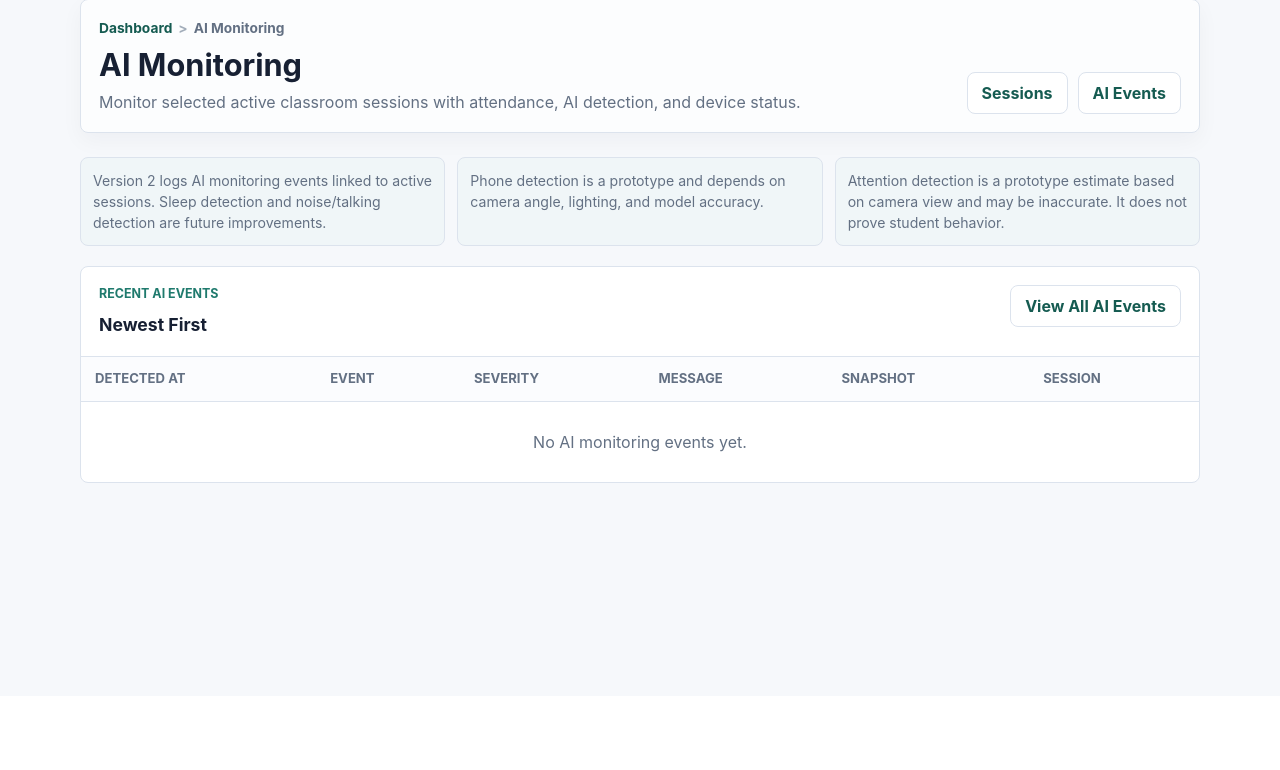
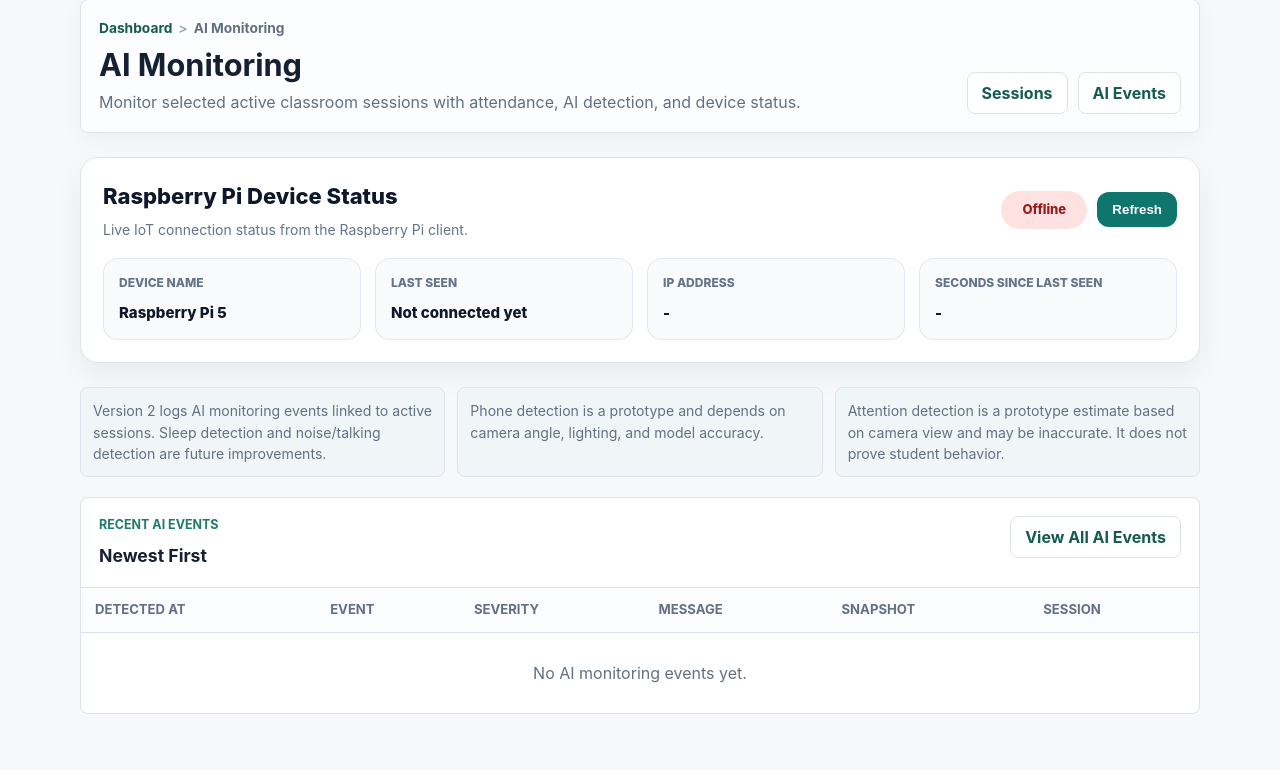
Before and after one commit to TunSopheak/Smart-Classroom-AI-V2, a FastAPI app: page /ai-monitoring in a window 1280 px wide. Shown: the part 104-874 px from the top of the page. Before the commit the page ends 587 px from the top, so only its background shows below. Run offline with FastAPI, Linux system fonts and the light colour scheme; data that the repository does not hold is empty; some libraries are stand-ins or nearby versions.

Commit message:
Add Raspberry Pi device status integration

```diff
--- /dev/null
+++ b/app/routers/iot.py
@@ -0,0 +1,74 @@
+from fastapi import APIRouter, Request
+from fastapi.responses import JSONResponse
+
+from app.services import iot_service
+
+
+router = APIRouter(prefix="/iot", tags=["iot"])
+
+
+async def read_request_data(request: Request) -> dict:
+    content_type = request.headers.get("content-type", "").lower()
+
+    if "application/json" in content_type:
+        try:
+            data = await request.json()
+            return data if isinstance(data, dict) else {}
+        except Exception:
+            return {}
+
+    if (
+        "application/x-www-form-urlencoded" in content_type
+        or "multipart/form-data" in content_type
+    ):
+        try:
+            form = await request.form()
+            return dict(form)
+        except Exception:
+            return {}
+
+    return {}
+
+
+@router.post("/device/heartbeat")
+async def device_heartbeat(request: Request):
+    data = await read_request_data(request)
+
+    device_name = data.get("device_name") or data.get("name")
+    ip_address = request.client.host if request.client else None
+
+    status = iot_service.record_heartbeat(
+        device_name=device_name,
+        ip_address=ip_address,
+    )
+
+    return {
+        "ok": True,
+        "message": "Device heartbeat received.",
+        "device": status,
+    }
+
+
+@router.get("/device/status")
+async def device_status():
+    return {
+        "ok": True,
+        "device": iot_service.device_status(),
+    }
+
+
+@router.post("/device/reset")
+async def reset_device_status():
+    return {
+        "ok": True,
+        "message": "Device status reset.",
+        "device": iot_service.reset_device_state(),
+    }
+
+
+@router.get("/health")
+async def iot_health():
+    return {
+        "ok": True,
+        "message": "IoT API is running.",
+    }
--- a/app/static/css/style.css
+++ b/app/static/css/style.css
@@ -92,7 +92,11 @@ body.nav-open {
   border: 1px solid var(--line);
   border-radius: 8px;
   cursor: pointer;
-    transition: background-color 160ms ease, border-color 160ms ease, box-shadow 160ms ease, transform 160ms ease;
+  transition:
+    background-color 160ms ease,
+    border-color 160ms ease,
+    box-shadow 160ms ease,
+    transform 160ms ease;
 }
 
 .menu-toggle {
@@ -205,7 +209,10 @@ body.nav-open {
   border-radius: 8px;
   font-weight: 700;
   text-decoration: none;
-    transition: color 160ms ease, background-color 160ms ease, transform 160ms ease;
+  transition:
+    color 160ms ease,
+    background-color 160ms ease,
+    transform 160ms ease;
 }
 
 .sidebar-link:hover,
@@ -324,7 +331,10 @@ main {
   background: var(--surface);
   border: 1px solid var(--line);
   border-radius: 8px;
-    transition: border-color 160ms ease, box-shadow 160ms ease, transform 160ms ease;
+  transition:
+    border-color 160ms ease,
+    box-shadow 160ms ease,
+    transform 160ms ease;
 }
 
 .module-card:hover,
@@ -411,7 +421,12 @@ button.button {
   font-weight: 700;
   text-decoration: none;
   cursor: pointer;
-    transition: background-color 160ms ease, border-color 160ms ease, color 160ms ease, box-shadow 160ms ease, transform 160ms ease;
+  transition:
+    background-color 160ms ease,
+    border-color 160ms ease,
+    color 160ms ease,
+    box-shadow 160ms ease,
+    transform 160ms ease;
 }
 
 .button:hover,
@@ -438,7 +453,11 @@ button.button:hover {
   border-radius: 8px;
   font-weight: 700;
   animation: notice-in 180ms ease;
-    transition: opacity 420ms ease, transform 420ms ease, margin 420ms ease, padding 420ms ease;
+  transition:
+    opacity 420ms ease,
+    transform 420ms ease,
+    margin 420ms ease,
+    padding 420ms ease;
 }
 
 .notice.is-dismissing {
@@ -472,7 +491,10 @@ button.button:hover {
   background: var(--surface);
   border: 1px solid var(--line);
   border-radius: 8px;
-    transition: border-color 160ms ease, box-shadow 160ms ease, transform 160ms ease;
+  transition:
+    border-color 160ms ease,
+    box-shadow 160ms ease,
+    transform 160ms ease;
 }
 
 .form-panel,
@@ -563,7 +585,9 @@ textarea {
   border: 1px solid var(--line);
   border-radius: 8px;
   font: inherit;
-    transition: border-color 160ms ease, box-shadow 160ms ease;
+  transition:
+    border-color 160ms ease,
+    box-shadow 160ms ease;
 }
 
 input:focus,
@@ -707,7 +731,10 @@ a.mini-record {
 }
 
 .session-filters {
-    grid-template-columns: minmax(140px, 1fr) minmax(160px, 1fr) minmax(150px, 1fr) auto auto auto;
+  grid-template-columns: minmax(140px, 1fr) minmax(160px, 1fr) minmax(
+      150px,
+      1fr
+    ) auto auto auto;
 }
 
 .ai-event-filters {
@@ -819,7 +846,9 @@ a.mini-record {
   font: inherit;
   font-weight: 700;
   cursor: pointer;
-    transition: color 160ms ease, transform 160ms ease;
+  transition:
+    color 160ms ease,
+    transform 160ms ease;
 }
 
 .link-button:hover {
@@ -1246,7 +1275,6 @@ a.mini-record {
   .dashboard-hero {
     padding: 20px;
   }
-
 }
 
 .video-overlay-wrap {
@@ -1293,3 +1321,117 @@ a.mini-record {
     grid-template-columns: 1fr;
   }
 }
+
+/* Raspberry Pi IoT Device Status */
+.iot-device-card {
+  margin: 24px 0;
+  padding: 22px;
+  border: 1px solid #dbe7e4;
+  border-radius: 18px;
+  background: #ffffff;
+  box-shadow: 0 12px 28px rgba(15, 23, 42, 0.06);
+}
+
+.iot-device-header {
+  display: flex;
+  align-items: center;
+  justify-content: space-between;
+  gap: 16px;
+  margin-bottom: 18px;
+}
+
+.iot-device-title {
+  margin: 0;
+  font-size: 22px;
+  font-weight: 800;
+  color: #0f172a;
+}
+
+.iot-device-subtitle {
+  margin: 6px 0 0;
+  color: #64748b;
+  font-size: 14px;
+}
+
+.iot-status-badge {
+  display: inline-flex;
+  align-items: center;
+  justify-content: center;
+  min-width: 86px;
+  padding: 9px 15px;
+  border-radius: 999px;
+  font-weight: 800;
+  font-size: 13px;
+  background: #f1f5f9;
+  color: #475569;
+}
+
+.iot-status-badge.online {
+  background: #dcfce7;
+  color: #166534;
+}
+
+.iot-status-badge.offline {
+  background: #fee2e2;
+  color: #991b1b;
+}
+
+.iot-refresh-btn {
+  border: 0;
+  border-radius: 12px;
+  padding: 10px 15px;
+  font-weight: 800;
+  cursor: pointer;
+  color: #ffffff;
+  background: #0f766e;
+}
+
+.iot-refresh-btn:hover {
+  background: #115e59;
+}
+
+.iot-device-grid {
+  display: grid;
+  grid-template-columns: repeat(4, minmax(0, 1fr));
+  gap: 14px;
+}
+
+.iot-device-item {
+  padding: 15px;
+  border-radius: 14px;
+  background: #f8fafc;
+  border: 1px solid #e2e8f0;
+}
+
+.iot-device-label {
+  display: block;
+  color: #64748b;
+  font-size: 12px;
+  font-weight: 800;
+  text-transform: uppercase;
+  margin-bottom: 8px;
+}
+
+.iot-device-value {
+  color: #0f172a;
+  font-size: 15px;
+  font-weight: 800;
+  word-break: break-word;
+}
+
+@media (max-width: 900px) {
+  .iot-device-grid {
+    grid-template-columns: repeat(2, minmax(0, 1fr));
+  }
+}
+
+@media (max-width: 520px) {
+  .iot-device-header {
+    align-items: flex-start;
+    flex-direction: column;
+  }
+
+  .iot-device-grid {
+    grid-template-columns: 1fr;
+  }
+}
--- a/app/templates/ai_monitoring/index.html
+++ b/app/templates/ai_monitoring/index.html
@@ -20,6 +20,52 @@ endblock %} {% block content %}
 </section>
 
 {% include "partials/messages.html" %}
+
+<!--Raspberry Pi card-->
+
+<section class="iot-device-card">
+  <div class="iot-device-header">
+    <div>
+      <h2 class="iot-device-title">Raspberry Pi Device Status</h2>
+      <p class="iot-device-subtitle">
+        Live IoT connection status from the Raspberry Pi client.
+      </p>
+    </div>
+
+    <div style="display: flex; gap: 10px; align-items: center">
+      <span id="iotStatusBadge" class="iot-status-badge offline">Offline</span>
+      <button
+        type="button"
+        class="iot-refresh-btn"
+        onclick="refreshIotDeviceStatus()"
+      >
+        Refresh
+      </button>
+    </div>
+  </div>
+
+  <div class="iot-device-grid">
+    <div class="iot-device-item">
+      <span class="iot-device-label">Device Name</span>
+      <span id="iotDeviceName" class="iot-device-value">Raspberry Pi 5</span>
+    </div>
+
+    <div class="iot-device-item">
+      <span class="iot-device-label">Last Seen</span>
+      <span id="iotLastSeen" class="iot-device-value">Not connected yet</span>
+    </div>
+
+    <div class="iot-device-item">
+      <span class="iot-device-label">IP Address</span>
+      <span id="iotIpAddress" class="iot-device-value">-</span>
+    </div>
+
+    <div class="iot-device-item">
+      <span class="iot-device-label">Seconds Since Last Seen</span>
+      <span id="iotSecondsSince" class="iot-device-value">-</span>
+    </div>
+  </div>
+</section>
 
 <section class="monitor-note-grid" aria-label="AI monitoring notes">
   <div class="helper-note">
@@ -1706,4 +1752,64 @@ endblock %} {% block content %}
     startStatusPolling();
   })();
 </script>
+
+<script>
+  async function refreshIotDeviceStatus() {
+    const badge = document.getElementById("iotStatusBadge");
+    const deviceName = document.getElementById("iotDeviceName");
+    const lastSeen = document.getElementById("iotLastSeen");
+    const ipAddress = document.getElementById("iotIpAddress");
+    const secondsSince = document.getElementById("iotSecondsSince");
+
+    if (!badge || !deviceName || !lastSeen || !ipAddress || !secondsSince) {
+      return;
+    }
+
+    try {
+      const response = await fetch("/iot/device/status", {
+        method: "GET",
+        cache: "no-store",
+      });
+
+      if (!response.ok) {
+        throw new Error("IoT status request failed");
+      }
+
+      const data = await response.json();
+      const device = data.device || {};
+      const isOnline = Boolean(device.online);
+
+      badge.textContent = device.status || "Offline";
+      badge.classList.toggle("online", isOnline);
+      badge.classList.toggle("offline", !isOnline);
+
+      deviceName.textContent = device.device_name || "Raspberry Pi 5";
+      lastSeen.textContent = device.last_seen_at || "Not connected yet";
+      ipAddress.textContent = device.ip_address || "-";
+
+      if (
+        device.seconds_since_last_seen === null ||
+        device.seconds_since_last_seen === undefined
+      ) {
+        secondsSince.textContent = "-";
+      } else {
+        secondsSince.textContent = `${device.seconds_since_last_seen}s`;
+      }
+    } catch (error) {
+      badge.textContent = "Offline";
+      badge.classList.remove("online");
+      badge.classList.add("offline");
+
+      lastSeen.textContent = "Unable to connect";
+      ipAddress.textContent = "-";
+      secondsSince.textContent = "-";
+    }
+  }
+
+  document.addEventListener("DOMContentLoaded", function () {
+    refreshIotDeviceStatus();
+    setInterval(refreshIotDeviceStatus, 5000);
+  });
+</script>
+
 {% endblock %}
--- a/main.py
+++ b/main.py
@@ -23,6 +23,7 @@ from app.routers import (
     dashboard,
     devices,
     enrollments,
+    iot,
     schedules,
     sessions,
     students,
@@ -54,3 +55,4 @@ app.include_router(attendance_router.qr_router)
 app.include_router(ai_monitoring.router)
 app.include_router(ai_reports.router)
 app.include_router(devices.router)
+app.include_router(iot.router)
```
Also changed, not shown: app/services/iot_service.py (added, +78 -0 lines), raspberry_pi/pi_client.py (added, +58 -0 lines). Lines whose indentation alone changed are shown as unchanged.
